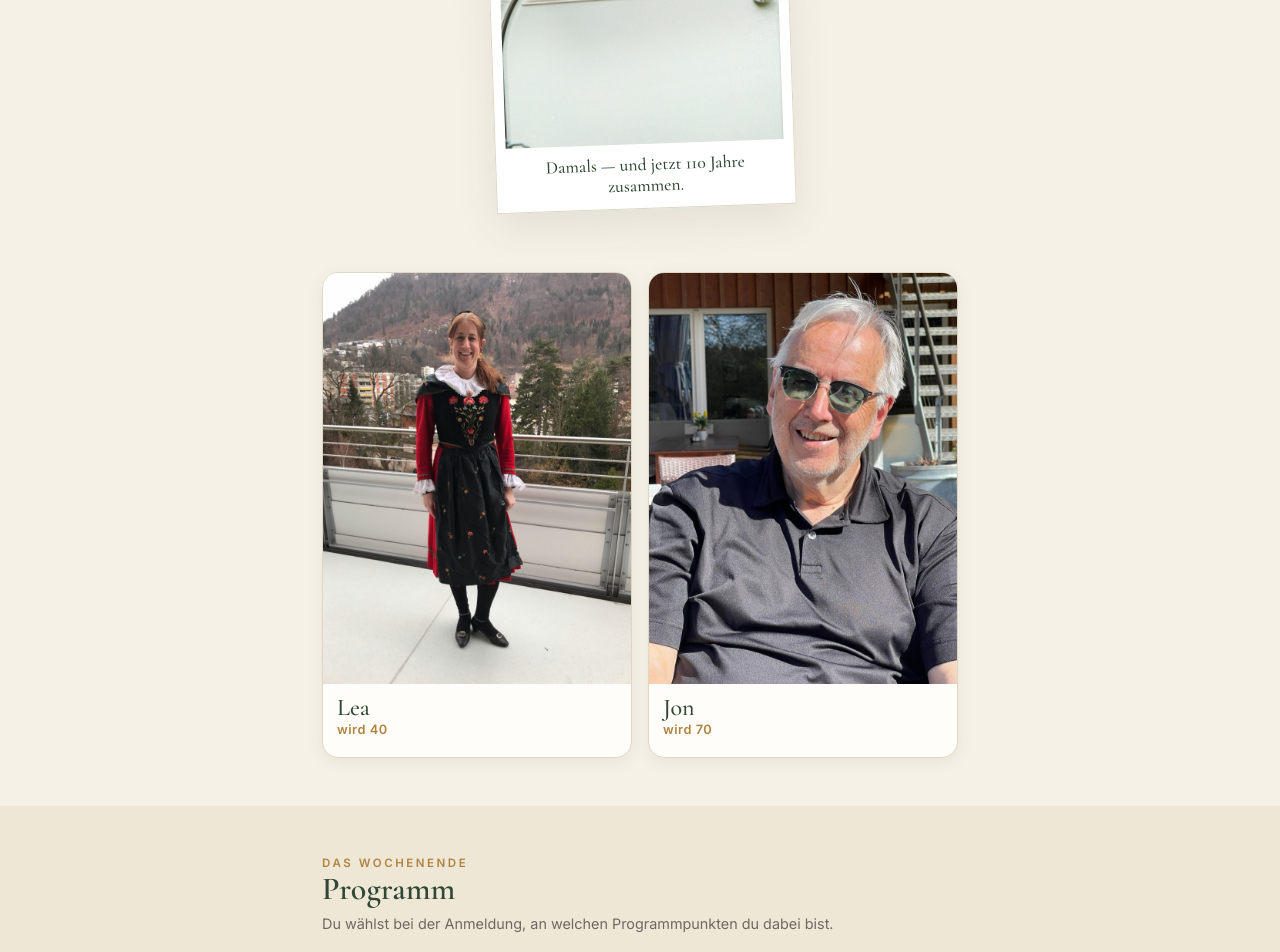
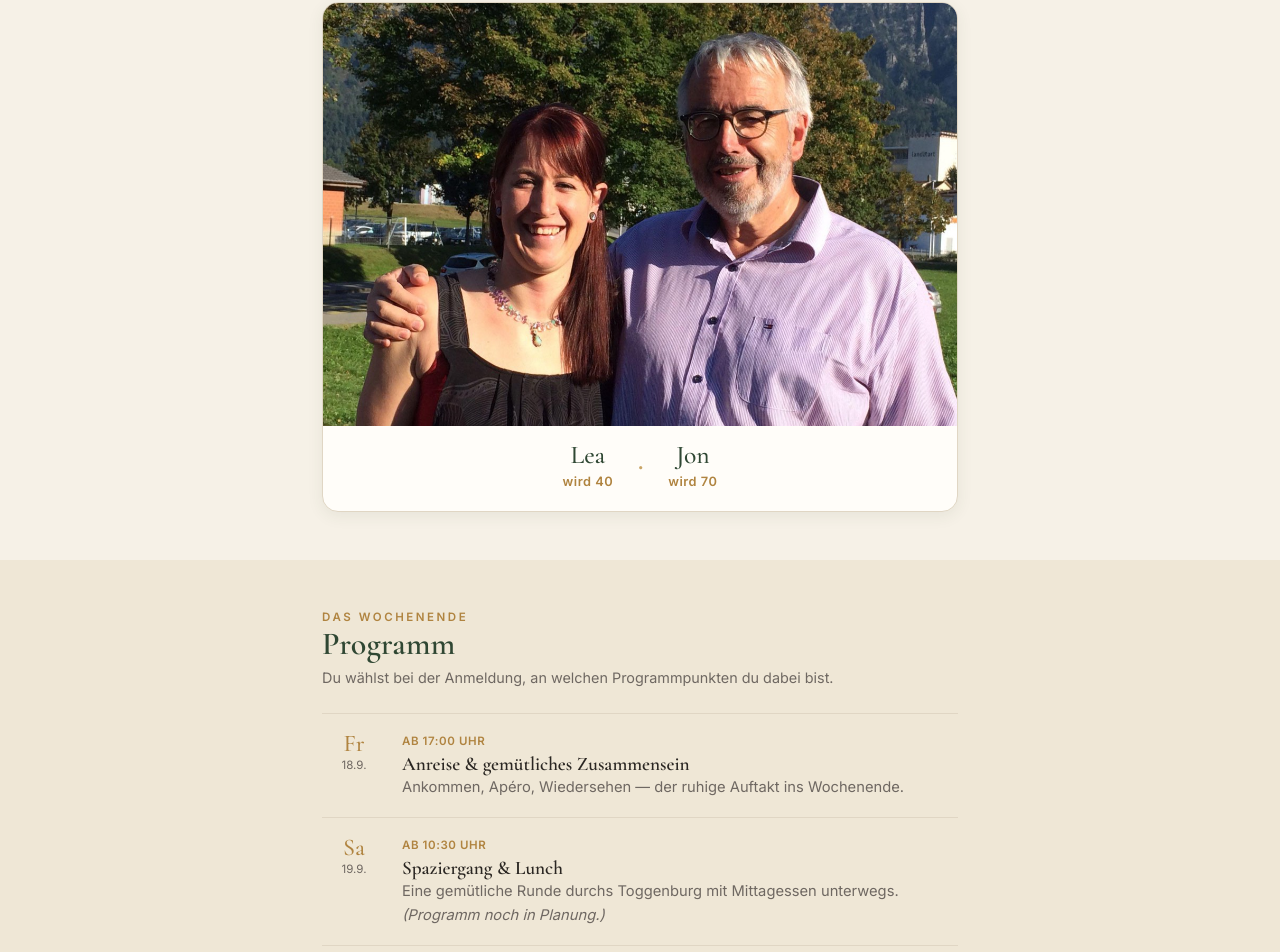
Before and after one commit to scandrian/fest-lea-jon, a plain HTML site: page index.html in a window 1280 px wide. Shown: the part 1188-2140 px from the top of the page. Drawn offline with nearby package versions, Linux system fonts and the light colour scheme.

Commit message:
Gemeinsames Bild statt Einzelporträts; Header ohne Bild (grüner Titel)

```diff
--- a/index.html
+++ b/index.html
@@ -37,12 +37,7 @@
 
   /* HERO */
   .hero{color:var(--white);text-align:center;background:linear-gradient(180deg,#33503a 0%,#28402e 100%);}
-  .hero-img-band{position:relative;width:100%;height:300px;overflow:hidden;
-    display:flex;align-items:center;justify-content:center;
-    color:rgba(255,255,255,.4);font-size:.8rem;letter-spacing:.12em;
-    background:repeating-linear-gradient(135deg, rgba(255,255,255,.04) 0 12px, transparent 12px 24px);}
-  .hero-img-band img{object-position:center 36%}
-  .hero-inner{padding:40px 22px 54px}
+  .hero-inner{padding:72px 22px 60px}
   .hero h1{font-size:clamp(3rem,16vw,5.2rem);letter-spacing:.01em}
   .hero h1 .amp{color:var(--gold-soft);font-style:italic}
   .hero .sub{font-size:1.05rem;margin-top:14px;opacity:.92}
@@ -64,6 +59,13 @@
   .folk .cap{padding:12px 14px 16px}
   .folk .cap .n{font-family:'Cormorant Garamond',serif;font-size:1.5rem;color:var(--forest);line-height:1}
   .folk .cap .a{font-size:.8rem;color:var(--gold);font-weight:600;letter-spacing:.04em}
+  /* DUO (gemeinsames Bild) */
+  .duo .ph{aspect-ratio:3/2}
+  .duo-cap{display:flex;align-items:center;justify-content:center;gap:24px;padding:16px 14px 18px}
+  .duo-name{text-align:center}
+  .duo-name .dn{display:block;font-family:'Cormorant Garamond',serif;font-size:1.6rem;color:var(--forest);line-height:1}
+  .duo-name .da{font-size:.8rem;color:var(--gold);font-weight:600;letter-spacing:.04em}
+  .duo-sep{color:var(--gold-soft);font-size:1.5rem;line-height:1}
 
   /* PROGRAMM */
   .day{display:flex;gap:16px;padding:18px 0;border-top:1px solid var(--line)}
@@ -141,7 +143,7 @@
   .sum-total{display:flex;justify-content:space-between;border-top:1px solid var(--line);margin-top:8px;padding-top:12px;font-weight:600}
 
   /* PHOTO SLOTS */
-  .hero-img-band,.folk .ph,.ort-photo{position:relative;overflow:hidden}
+  .folk .ph,.ort-photo{position:relative;overflow:hidden}
   [data-photo]{position:absolute;inset:0;width:100%;height:100%;object-fit:cover;display:block;z-index:0}
   .ph-label{position:relative;z-index:1}
   .has-img .ph-label{display:none}
@@ -202,10 +204,6 @@
 
 <!-- HERO -->
 <header class="hero">
-  <div class="hero-img-band">
-    <img src="images/hero.jpg" alt="Jon und Lea" data-photo />
-    <span class="ph-label">Bild folgt: Jon &amp; Lea gemeinsam</span>
-  </div>
   <div class="hero-inner">
     <div class="eyebrow" style="color:var(--gold-soft)">Wir feiern zusammen</div>
     <h1>110&nbsp;Jahre<br/>Lea <span class="amp">&amp;</span> Jon</h1>
@@ -234,20 +232,15 @@
 <!-- PORTRAITS -->
 <section style="padding-top:8px">
   <div class="wrap">
-    <div class="folks">
-      <div class="folk">
-        <div class="ph">
-          <img src="images/lea.jpg" alt="Lea" data-photo />
-          <span class="ph-label">Bild folgt: Lea</span>
-        </div>
-        <div class="cap"><div class="n">Lea</div><div class="a">wird 40</div></div>
+    <div class="folk duo">
+      <div class="ph">
+        <img src="images/leajon.jpg" alt="Lea und Jon" data-photo />
+        <span class="ph-label">images/leajon.jpg</span>
       </div>
-      <div class="folk">
-        <div class="ph">
-          <img src="images/jon.jpg" alt="Jon" data-photo />
-          <span class="ph-label">Bild folgt: Jon</span>
-        </div>
-        <div class="cap"><div class="n">Jon</div><div class="a">wird 70</div></div>
+      <div class="duo-cap">
+        <div class="duo-name"><span class="dn">Lea</span><span class="da">wird 40</span></div>
+        <div class="duo-sep">·</div>
+        <div class="duo-name"><span class="dn">Jon</span><span class="da">wird 70</span></div>
       </div>
     </div>
   </div>
```
Also changed, not shown: images/jon.jpg (deleted), images/lea.jpg (deleted), images/leajon.jpg (renamed from images/hero.jpg).
